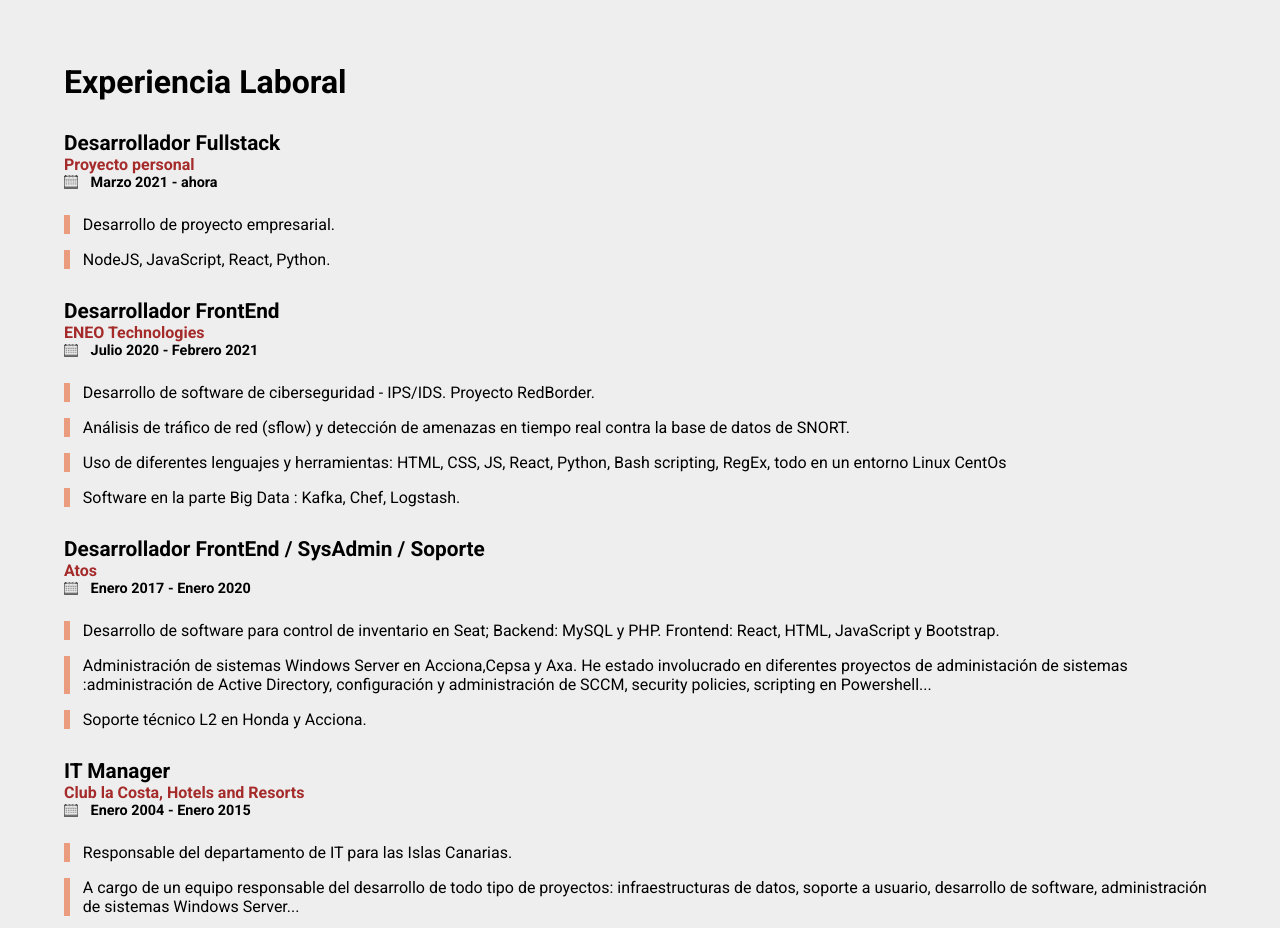
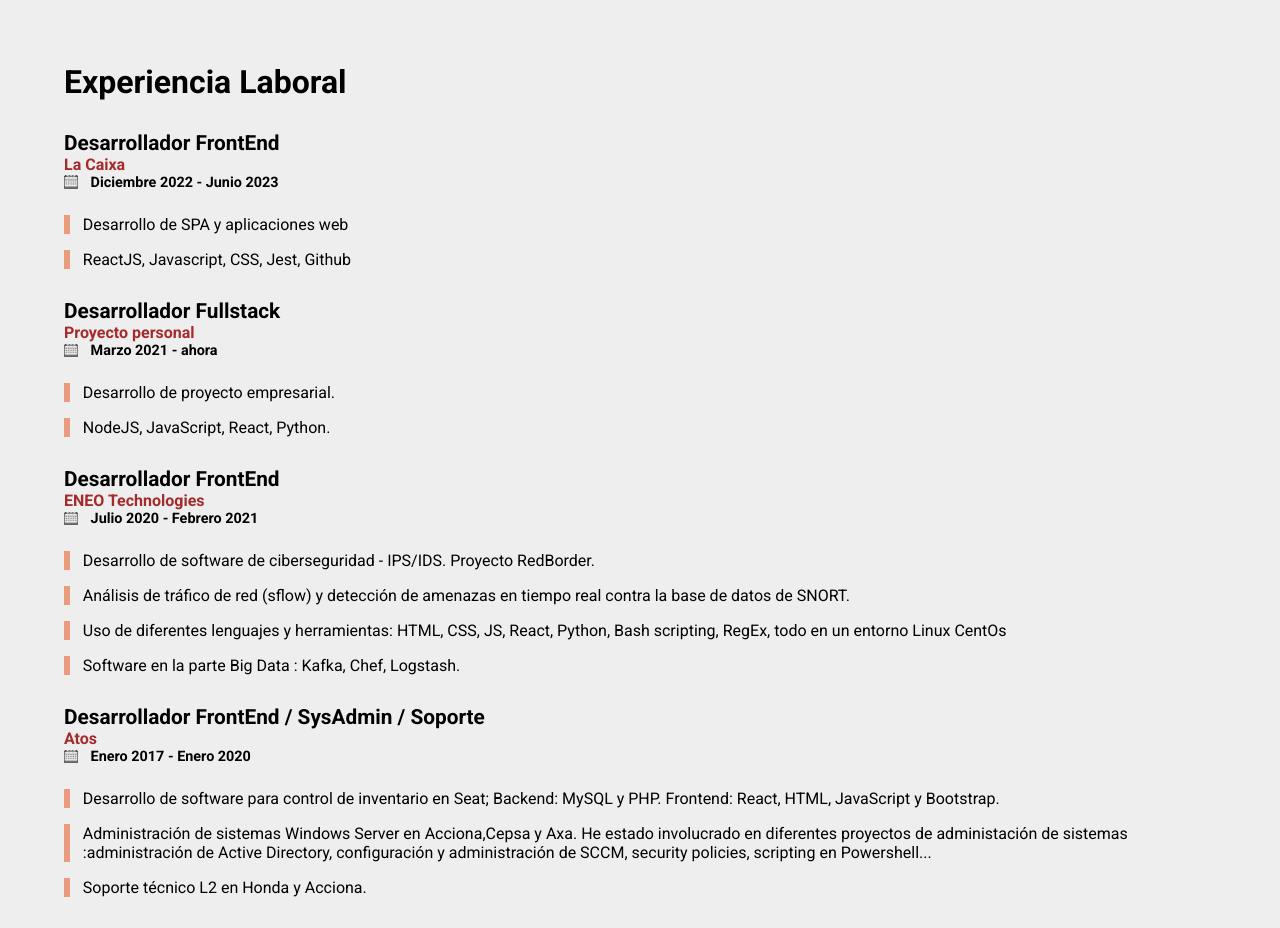
Before and after one commit to aeo1003/resume, a React (Create React App) app: page / in a window 1280 px wide. Shown: the part 1160-2088 px from the top of the page. Built offline with nearby package versions, Linux system fonts and the light colour scheme.

Commit message:
Update Contexto.js
Added latest job to src/contexto/context

```diff
--- a/src/contexto/Contexto.js
+++ b/src/contexto/Contexto.js
@@ -6,6 +6,13 @@ export const datosContexto = createContext();
 export const DatosJson = ({ children }) => {
 
     const esJson = [
+        {
+            puesto: 'Desarrollador FrontEnd',
+            empresa: 'La Caixa',
+            fechas: 'Diciembre 2022 - Junio 2023',
+            datos: ['Desarrollo de SPA y aplicaciones web',
+            'ReactJS, Javascript, CSS, Jest, Github']
+        },
         {
             puesto: 'Desarrollador Fullstack',
             empresa: 'Proyecto personal',
@@ -53,6 +60,13 @@ export const DatosJson = ({ children }) => {
     ]
 
     const enJson = [
+         {
+            puesto: 'FrontEnd Developer',
+            empresa: 'La Caixa',
+            fechas: 'December 2022 - June 2023',
+            datos: ['Development of SPA and webapps',
+            'ReactJS, Javascript, CSS, Jest, Github']
+        },
         {
             puesto: 'Fullstack Developer',
             empresa: 'Personal project',
```
